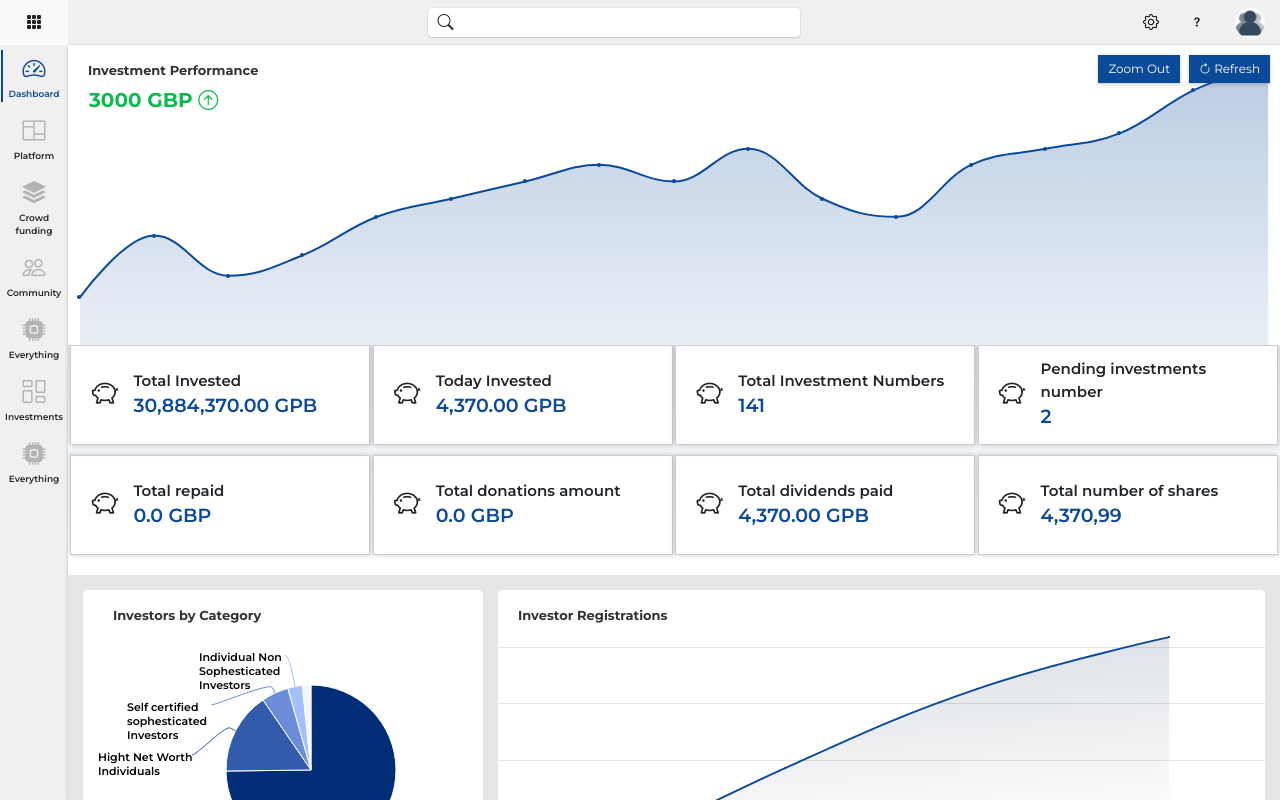
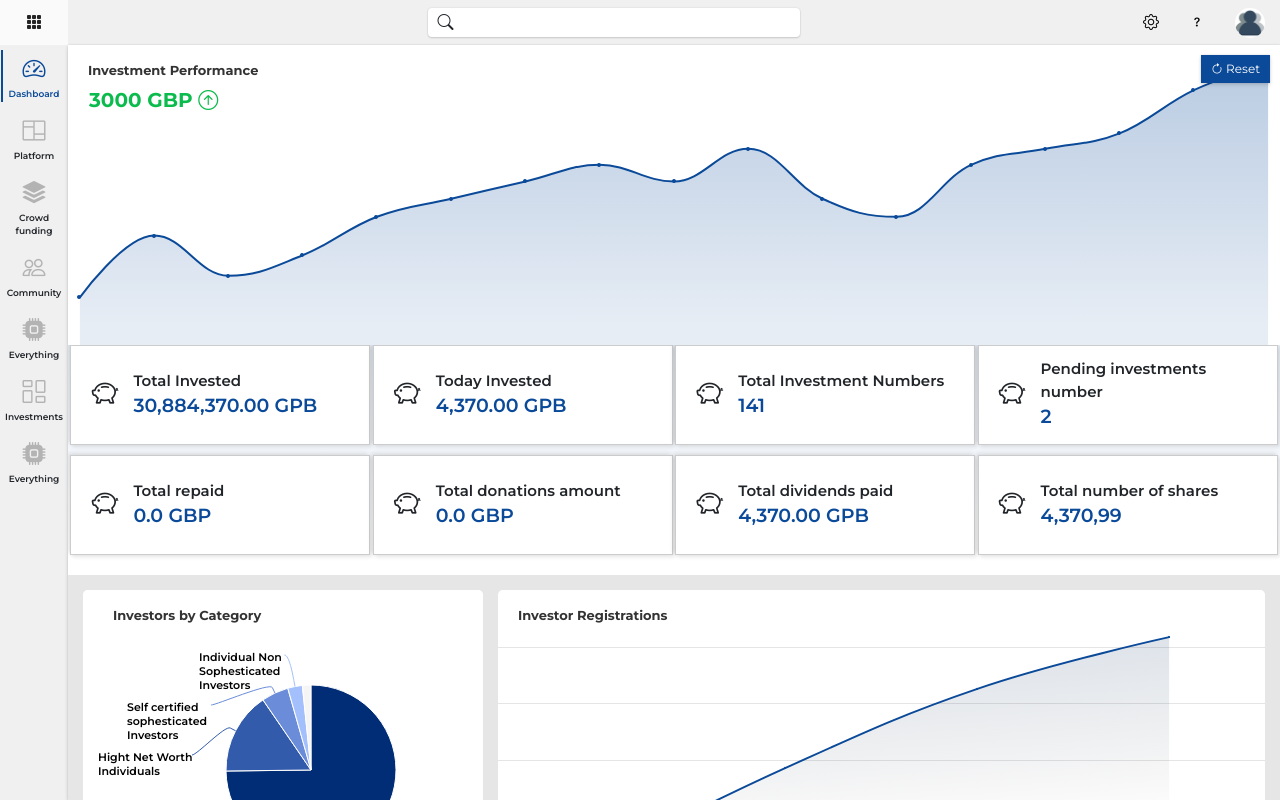
Before and after one commit to Pavankumarreddy-0/Lender, a React (Create React App) app: page /dashboard in a window 1280 px wide. Built offline with nearby package versions, Linux system fonts and the light colour scheme; sample sign-in values are in the browser's storage.

Commit message:
DEVBETA-v1.34: Dashboard chart reset js

```diff
--- a/src/App/dashboard/Pages/dashboardHome/DashboardHome.js
+++ b/src/App/dashboard/Pages/dashboardHome/DashboardHome.js
@@ -1,4 +1,4 @@
-import React, { useState } from 'react'
+import React, { useState, useRef } from 'react'
 import Highcharts from 'highcharts'
 import HighchartsReact from 'highcharts-react-official'
 import dashHomeStyle from './dashboardHome.module.css'
@@ -24,9 +24,7 @@ export default function DashboardHome() {
               fill: '#0b4a99',
               stroke: '#0b4a99',
               style:{
-                color: "white",
-                padding: "0px",
-                marginLeft: "-50px"
+                display: "none"
               },
               r: 0,
               states: {
@@ -951,6 +949,8 @@ const numbersOfInvestments =  {
   }]
 }
 
+  const chartComponent = useRef(null);
+
   const [dashboardState, setDashboardState] = useState({
     incomeInvestment: options,
     headerCards,
@@ -965,18 +965,25 @@ const numbersOfInvestments =  {
     numbersOfInvestments
   })
 
+  const resetZoom = () => {
+    if (chartComponent.current) {
+      chartComponent.current.chart.xAxis[0].setExtremes();
+      chartComponent.current.chart.yAxis[0].setExtremes();
+    }
+  };
+
 
 
   return (
     <div className={dashHomeStyle['dashHomeModule']}>
       <div className={dashHomeStyle['dashHomeInvestmentChart']}>
         <HighchartsReact
+          ref={chartComponent}
           highcharts={Highcharts}
           options={dashboardState.incomeInvestment }
         />
         <div className={dashHomeStyle['dashHomeInvestAmountGreen']}>3000 GBP <i className="bi bi-arrow-up-circle"></i></div>
-        <button className={dashHomeStyle['dashHomeInvestmentChartZoomOutButton']}> Zoom Out</button>
-        <button className={dashHomeStyle['refreshDataButton']}><i class="bi bi-arrow-clockwise"></i> Refresh</button>
+        <button onClick={()=>resetZoom()} className={dashHomeStyle['refreshDataButton']}><i class="bi bi-arrow-clockwise"></i> Reset</button>
       </div>
       <div className={dashHomeStyle['dashHomeInvestmentCards']}>
         {
--- a/src/App/dashboard/dashboard.js
+++ b/src/App/dashboard/dashboard.js
@@ -23,9 +23,6 @@ export default function Dashboard() {
     }, [])
 
 
-
-
-
     return (
         <div className={dashboardStyles['dashboard']}>
             <div className={dashboardStyles['dashboardHeader']}>
```
